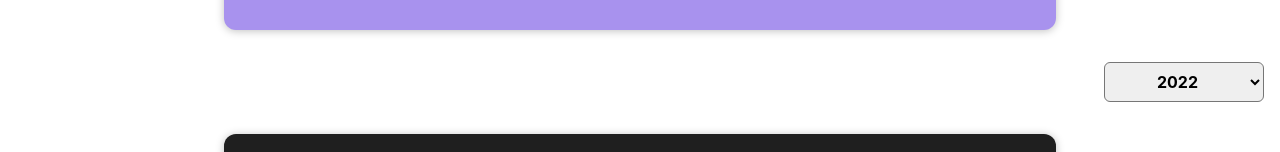
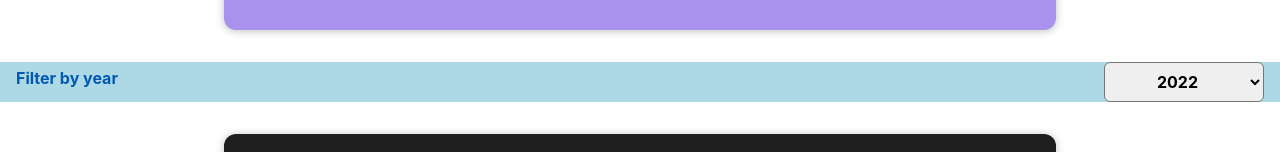
Before and after one commit to Practice-SpencerTower/react-complete-guide-udemy, a React (Create React App) app: page / in a window 1280 px wide. Shown: the part 200-352 px from the top of the page. Built offline with nearby package versions, Linux system fonts and the light colour scheme.

Commit message:
edits ExpenseFilter styling so filter label is visible

```diff
--- a/src/components/ExpenseFilter/ExpenseFilter.css
+++ b/src/components/ExpenseFilter/ExpenseFilter.css
@@ -1,6 +1,7 @@
 .expenses-filter {
-  color: white;
+  color: rgb(2, 89, 175);
   padding: 0 1rem;
+  background-color:lightblue;
 }
 
 .expenses-filter__control {
--- a/src/components/ExpenseFilter/ExpenseFilter.js
+++ b/src/components/ExpenseFilter/ExpenseFilter.js
@@ -1,8 +1,7 @@
 import './ExpenseFilter.css';
-import { useState } from 'react';
+
 
 function ExpenseFilter(props) {
-
 
   const yearSelectHandler = (e) => {
     props.yearFilterHandler(e.target.value);
```
